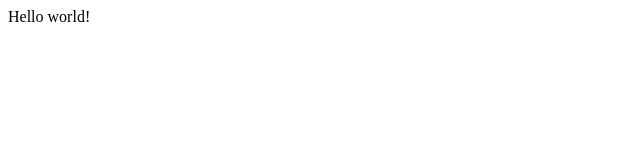
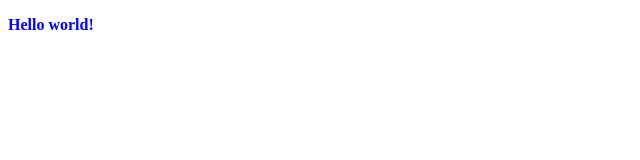
Before and after one commit to yassernascimento/facilcred, a Gatsby site: page / in a window 1280 px wide. Shown: the whole page, without its empty margins (0-640 px from the left). Built offline with nearby package versions, Linux system fonts and the light colour scheme; Gatsby itself is replaced by a stand-in of ours.

Commit message:
add styled-components

```diff
--- a/gatsby-config.js
+++ b/gatsby-config.js
@@ -6,5 +6,5 @@
 
 module.exports = {
   /* Your site config here */
-  plugins: [],
+  plugins: ['gatsby-plugin-styled-components'],
 }
--- a/src/pages/index.js
+++ b/src/pages/index.js
@@ -1,5 +1,10 @@
 import React from 'react'
+import styled from 'styled-components'
 
 export default function Home() {
-  return <div>Hello world!</div>
+  const Hello = styled.p`
+    font-weight: bold;
+    color: blue;
+  `
+  return <Hello>Hello world!</Hello>
 }
```
Also changed, not shown: package.json (+7 -12 lines), README.md, 1 other file.
